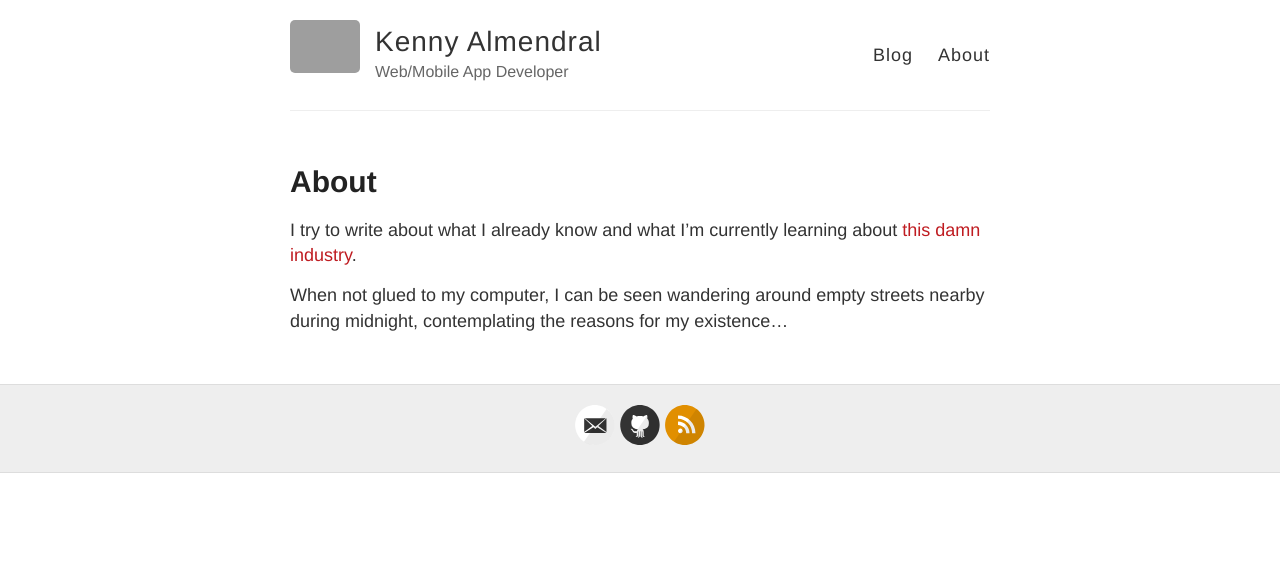
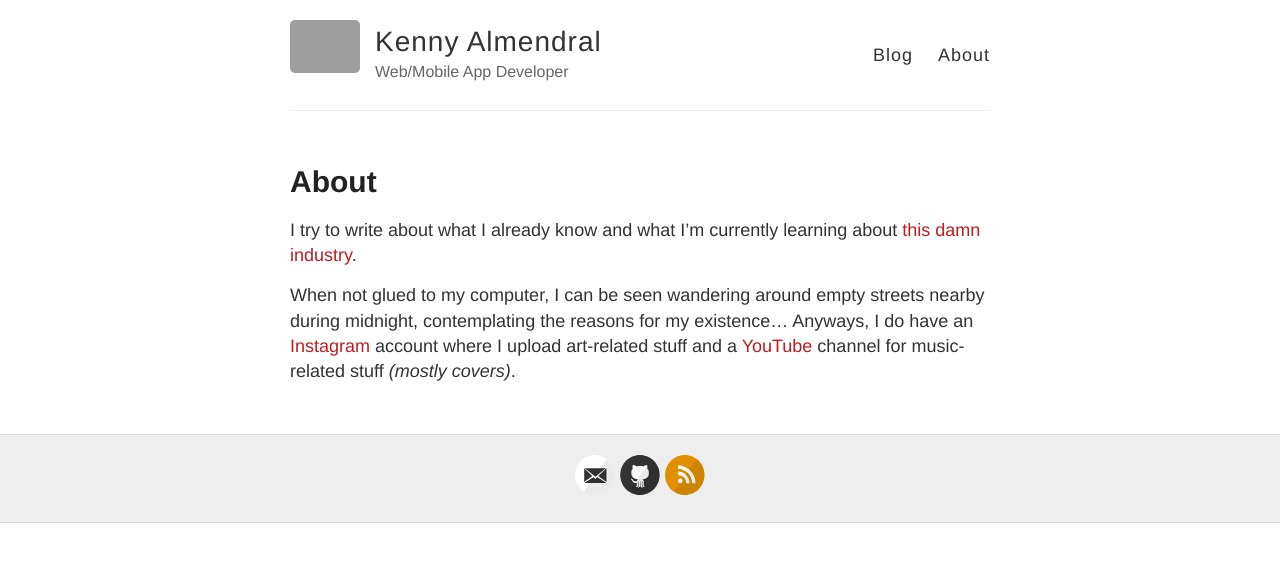
Before and after one commit to kennyalmendral/kennyalmendral.github.io, a Jekyll site: the page built from about.md, in a window 1280 px wide. Shown: the top 562 px of the page. Built offline with Jekyll 4.4.1, drawn with Linux system fonts in a browser that asks for light colours; grey boxes are pictures that could not be loaded.

Commit message:
Update about.md

```diff
--- a/about.md
+++ b/about.md
@@ -6,4 +6,4 @@ permalink: /about/
 
 I try to write about what I already know and what I’m currently learning about [this damn industry](https://code.tutsplus.com/articles/this-damn-industry--net-17054){:target="_blank"}.
 
-When not glued to my computer, I can be seen wandering around empty streets nearby during midnight, contemplating the reasons for my existence...
+When not glued to my computer, I can be seen wandering around empty streets nearby during midnight, contemplating the reasons for my existence... Anyways, I do have an [Instagram](https://www.instagram.com/kennyalmendral.art/){:target="_blank"} account where I upload art-related stuff and a [YouTube](https://www.youtube.com/channel/UCGKZf2mm26IdIz5uVCV_y0w){:target="_blank"} channel for music-related stuff _(mostly covers)_.
```
